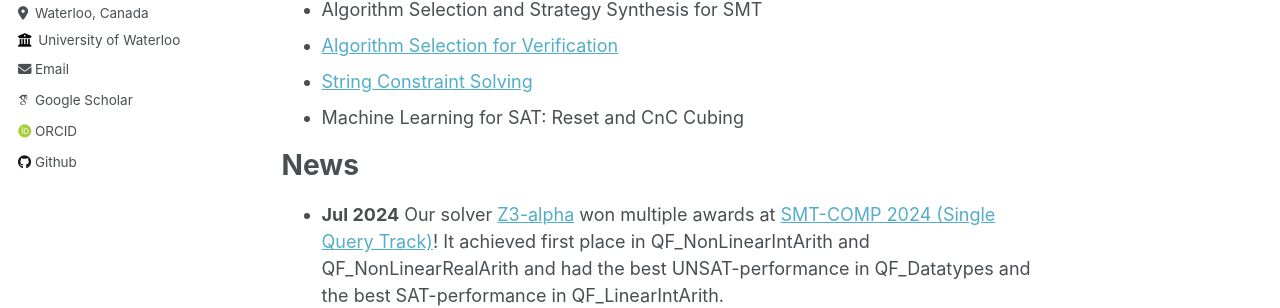
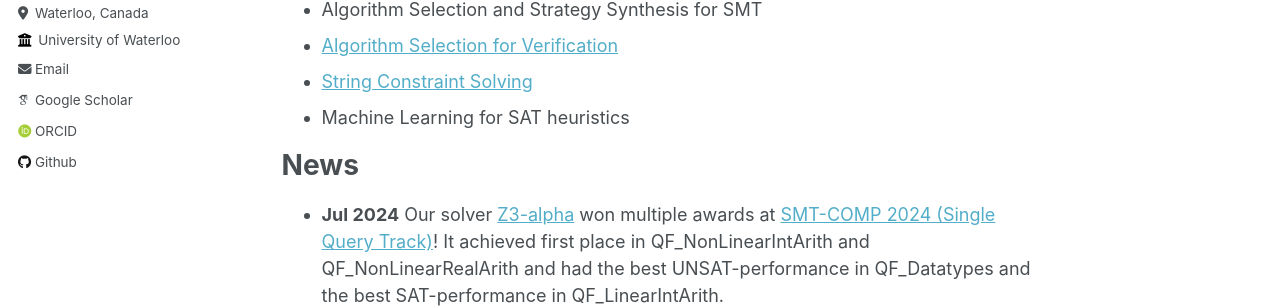
Before and after one commit to JohnLyu2/johnlyu2.github.io, a Jekyll site: the page built from _pages/about.md, in a window 1280 px wide and 900 px high. Shown: the part 384-692 px from the top of the window. Built offline with Jekyll 4.4.1, drawn with Linux system fonts in a browser that asks for light colours; some web fonts are replaced.

Commit message:
minor updates

```diff
--- a/_pages/about.md
+++ b/_pages/about.md
@@ -16,7 +16,7 @@ My research interests lie at the intersection of machine learning and formal met
 - Algorithm Selection and Strategy Synthesis for SMT
 - [Algorithm Selection for Verification](https://summerofcode.withgoogle.com/programs/2024/projects/FGmF8gS3)
 - [String Constraint Solving](https://z3string.github.io/)
-- Machine Learning for SAT: Reset and CnC Cubing
+- Machine Learning for SAT heuristics
 
 News
 ======
```
